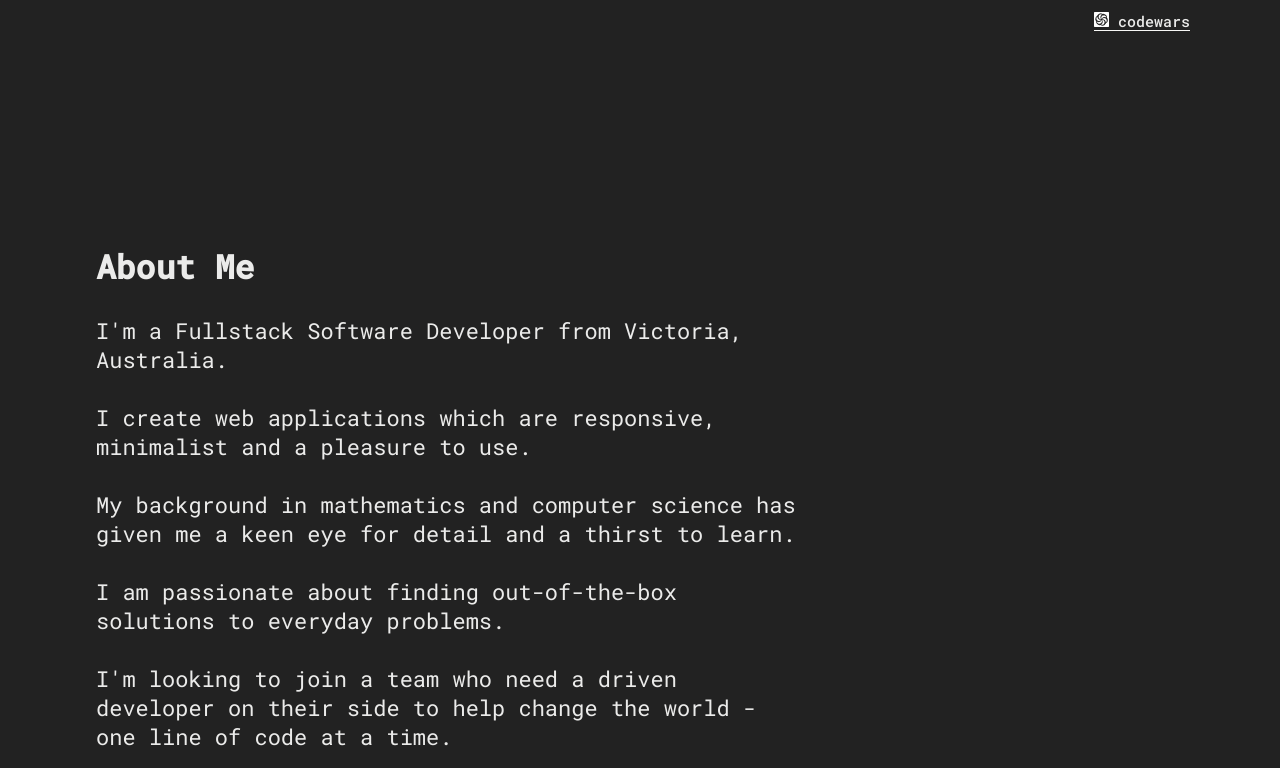
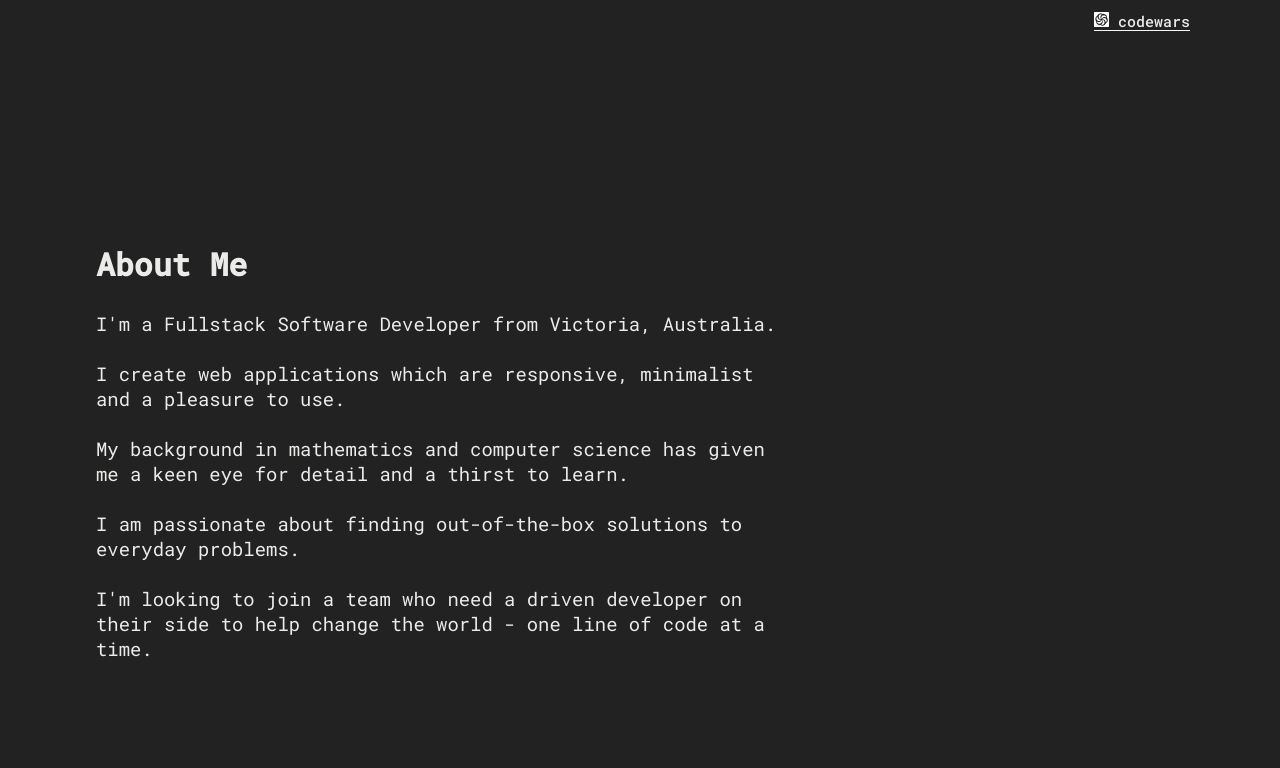
Before and after one commit to amethystbibby/landing-page, a plain HTML site: page index.html in a window 1280 px wide. Shown: the part 679-1447 px from the top of the page. Drawn offline with nearby package versions, Linux system fonts and the light colour scheme.

Commit message:
Modified font size

```diff
--- a/assets/css/style.css
+++ b/assets/css/style.css
@@ -206,25 +206,31 @@ a:hover, a:focus {
 }
 
 .text {
-	font-size: 1rem;
+	font-size: 0.9rem;
 	font-weight: 100;
 	margin-bottom: -.45em;
 	max-width: 700px;
 }
 
-@media (min-width: 1000px) {
+@media (min-width: 1024px) {
 	html, body {
-		font-size: 22px;
+		font-size: 21px;
 	}
 }
 
-@media (max-width: 800px) {
+@media (max-width: 1024px) {
 	html, body {
-		font-size: 20px;
+		font-size: 19px;
 	}
 }
 
-@media (max-width: 600px) {
+@media (max-width: 768px) {
+	html, body {
+		font-size: 17px;
+	}
+}
+
+@media (max-width: 480px) {
 	html {
 		font-size: 15px;
 	}
```
